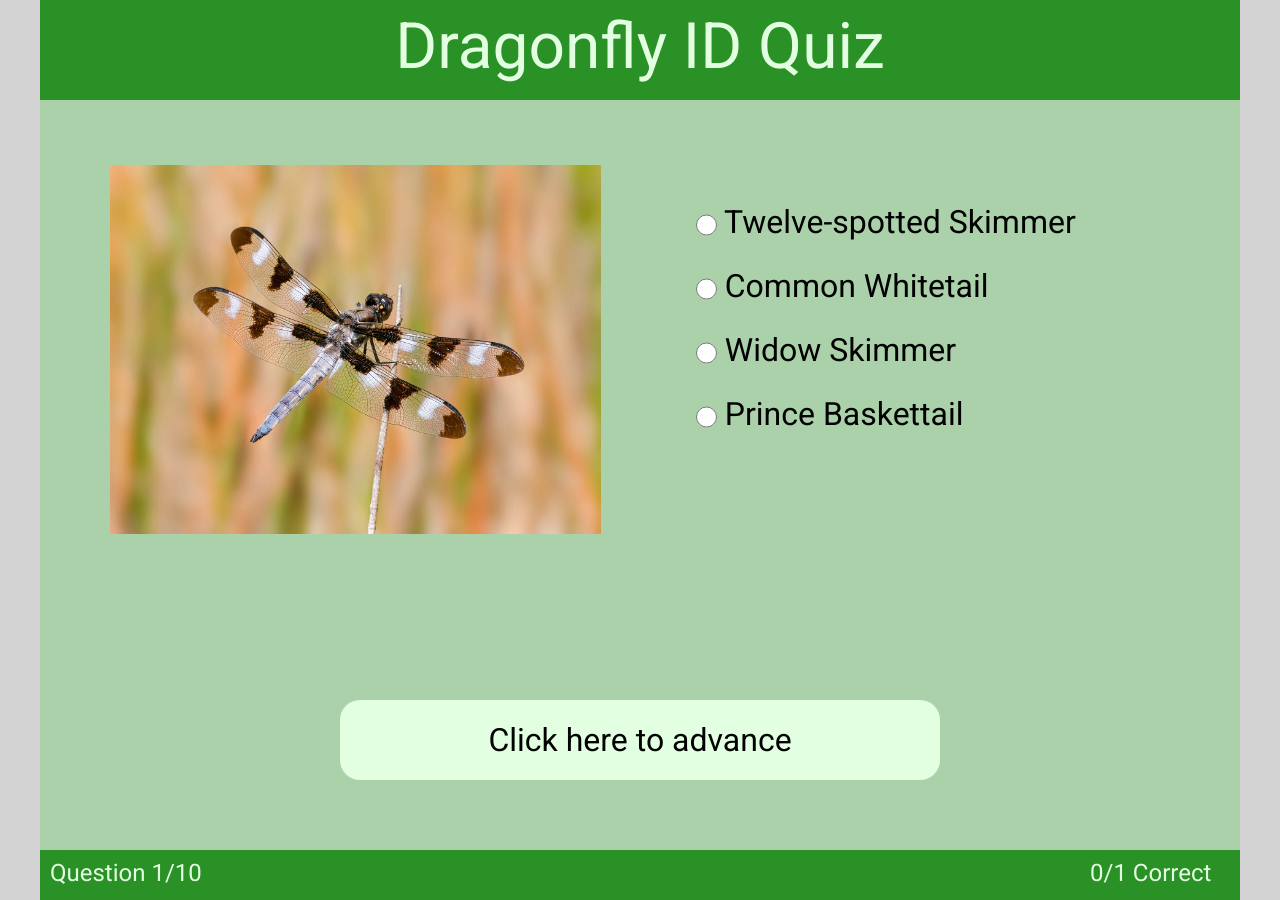
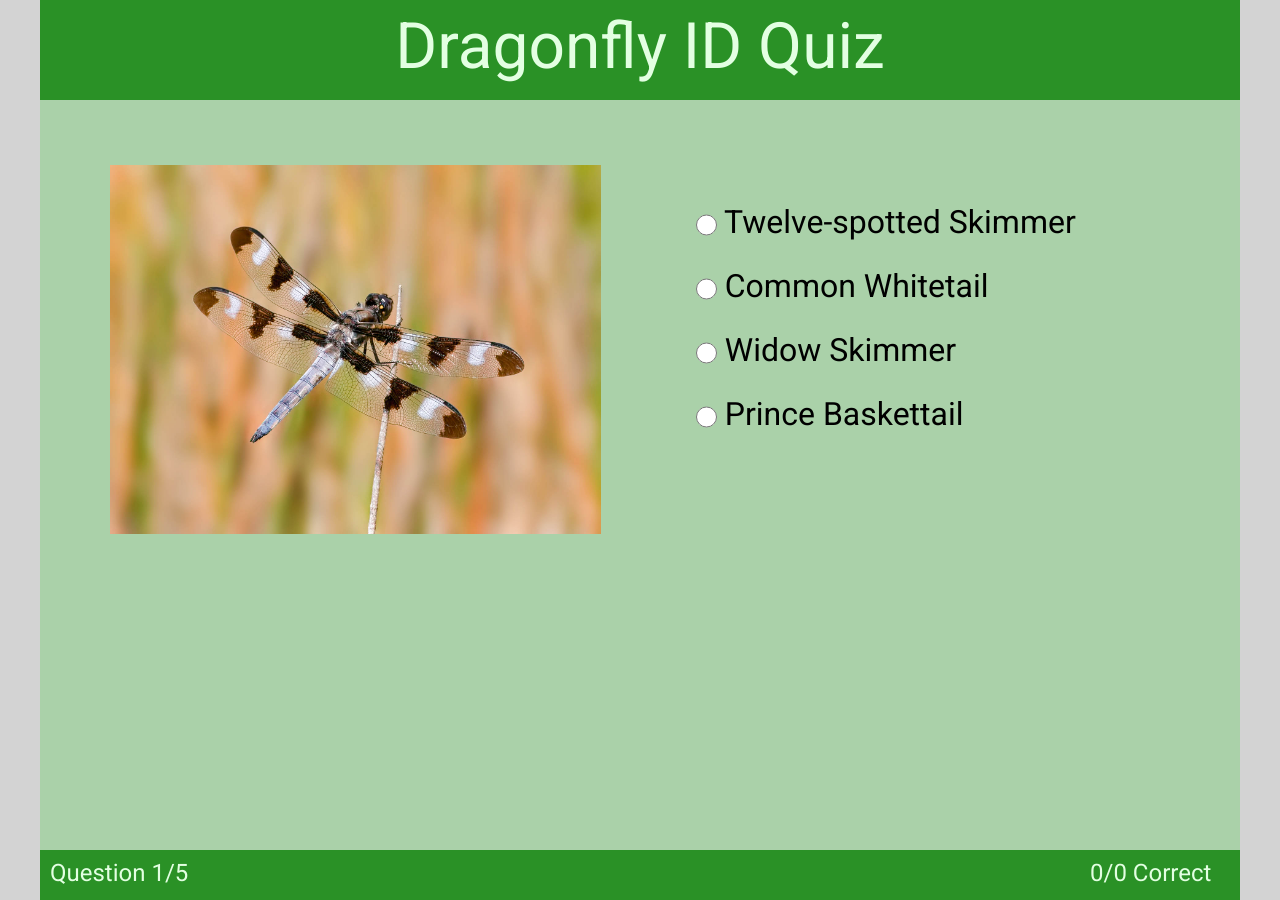
Before and after one commit to luke-morales/Quiz-app, a plain HTML site: page index.html in a window 1280 px wide. Both pictures are taken after a click on the button "Click to Begin Quiz". Drawn offline with nearby package versions, Linux system fonts and the light colour scheme.

Commit message:
Final, commented, working quiz

```diff
--- a/app.js
+++ b/app.js
@@ -1,84 +1,100 @@
+
+//Data for quiz questions
+//array = [image location, answer1, answer2, answer3, answer 4, correct answer]
 var questionObject = {
   Question1: ['img/TwelveSpottedSkimmer.jpg', 'Twelve-spotted Skimmer', 'Common Whitetail', 'Widow Skimmer', 'Prince Baskettail', 'Twelve-spotted Skimmer'],
-  Question2: ['img/BlueCorporal.jpg', 'White Corporal', 'Common Whitetail', 'Blue Corporal', 'Common Baskettail', 'Blue Coporal'],
-  Question3: ['img/WhiteCorporal.jpg', 'Common Whitetail', 'Great Blue Skimmer', 'Widow Skimmer', 'White Corporal', 'White Corporal']
+  Question2: ['img/BlueCorporal.jpg', 'White Corporal', 'Common Whitetail', 'Blue Corporal', 'Common Baskettail', 'Blue Corporal'],
+  Question3: ['img/WhiteCorporal.jpg', 'Common Whitetail', 'Great Blue Skimmer', 'Widow Skimmer', 'White Corporal', 'White Corporal'],
+  Question4: ['img/WidowSkimmer.jpg', 'Common Whitetail', 'Widow Skimmer', 'Twelve-spotted Skimmer', 'Black Saddlebags', 'Widow Skimmer'],
+  Question5: ['img/TwinSpottedSpiketail.jpg', 'Swift River Cruiser', 'Tiger Spiketail', 'Common Sanddragon', 'Twin-spotted Spiketail', 'Twin-spotted Spiketail']
 }
 
-var numberCorrect = 0;
-var currentQuestionNumber = 1;
+//declare global variable to count number correct
+var numberCorrect;
 
-/*
-var junk = questionObject.Question1[1];
-console.log(junk);
-
-Object.keys(questionObject).forEach(function(key){
-  console.log(
-    'The correct answer to`' + key + '` is ' + questionObject[key][5] +
-    '.'
-  );
-})
-*/
-
+//renders the first page
+//pass 0 as the initial page Number to the function that renders each quiz question
+//initialize global count correct number variable
 function renderHeroPage (){
   $('.js-hero').removeClass('hideMe');
   $('.js-quiz-page').addClass('hideMe');
   $('.js-last-page').addClass('hideMe');
   $('.js-hero-button').click(function(){
-    renderQuizPage();
+    numberCorrect = 0;
+    renderQuizPage(0);
   })
 };
 
+//renders the page at the end of the quiz
+//displays the score on the quiz
 function renderLastPage (){
   $('.js-last-page').removeClass('hideMe');
   $('.js-quiz-page').addClass('hideMe');
   $('.js-hero').addClass('hideMe');
-  var totalQuestions = currentQuestionNumber -1;
-  $('.js-total-score').text(numberCorrect + '/' + totalQuestions);
-  numberCorrect = 0;
-  currentQuestionNumber = 1;
+  $('.js-total-score').text(numberCorrect + '/5');
   $('.js-last-page-button').click(function(){
     renderHeroPage();
   })
 };
 
-function renderQuizPage (){
+//renders each quiz page
+//increments page and correct answer counters
+//calls last page function when all questions have been diplayed based on if/else condition
+function renderQuizPage (pageNumber){
+  var newPage;
+  if (pageNumber <5) {
+    pageNumber = pageNumber + 1;
     $('.js-quiz-page').removeClass('hideMe');
     $('.js-hero').addClass('hideMe');
     $('.js-last-page').addClass('hideMe');
-  $('.js-quiz-image').attr('src', questionObject.Question1[0]);
+    var currentKey = pageNumber - 1;
+    var arrayOfKeys = Object.keys(questionObject);
+
+    //Add image and radio button answers to page
+    $('.js-quiz-image').attr('src', questionObject[arrayOfKeys[currentKey]][0]);
     var questionHTML = "";
     for (i=1; i<=4; i++) {
       questionHTML = questionHTML +
-      '<input type="radio" name="dragon" value="' + questionObject.Question1[i] + '"> ' +
-      questionObject.Question1[i] + '<br>'
+        '<input type="radio" name="dragon" value="' + questionObject[arrayOfKeys[currentKey]][i] + '"> ' +
+        questionObject[arrayOfKeys[currentKey]][i] + '<br>'
     };
     $('.js-answers').html(questionHTML);
 
-  $('#left-footer').text('Question ' + currentQuestionNumber + '/10');
-  $('#right-footer').text(numberCorrect + '/' + currentQuestionNumber + ' Correct');
+    //Generate the two footers for the page
+    $('#left-footer').text('Question ' + pageNumber + '/5');
+    $('#right-footer').text(numberCorrect + '/' + (pageNumber-1) + ' Correct');
 
+    //Listen to input and mark Correct or Incorrect
     $('input[type=radio][name=dragon]').change(function() {
-    if (this.value === questionObject.Question1[5]) {
+      event.preventDefault();
+      if (this.value === questionObject[arrayOfKeys[currentKey]][5]) {
         $('.js-correct').removeClass('hideMe');
         $('.js-wrong').addClass('hideMe');
         numberCorrect = numberCorrect + 1;
+        console.log(numberCorrect);
       } else {
-      $('#js-correct-answer').text(questionObject.Question1[5]);
+        $('#js-correct-answer').text(questionObject[arrayOfKeys[currentKey]][5]);
         $('.js-wrong').removeClass('hideMe');
         $('.js-correct').addClass('hideMe');
+        $('js-answers').addClass('hideMe');
       }
+      $('.js-quiz-button').removeClass('hideMe');
       $('input[type=radio][name=dragon]').unbind();
     });
-
 
     $('.js-quiz-button').click(function(){
       $('.js-wrong').addClass('hideMe');
       $('.js-correct').addClass('hideMe');
-    currentQuestionNumber = currentQuestionNumber + 1;
+      $('.js-quiz-button').addClass('hideMe');
+      newPage = pageNumber;
+      renderQuizPage(newPage);
+    });
+  } else {
     renderLastPage();
-  })
+  };
 };
 
+//on ready call the first function to render the first page
 $( document ).ready(function() {
   renderHeroPage();
 });
--- a/index.html
+++ b/index.html
@@ -43,7 +43,7 @@
         <p id="js-correct-answer"></p>
       </button>
 
-      <button class="js-quiz-button" type="button">
+      <button class="js-quiz-button hideMe" type="button">
         Click here to advance
       </button>
 
@@ -69,6 +69,8 @@
 
 
     <script
+            $('#left-footer').text('Question ' + currentQuestionNumber + '/10');
+            $('#right-footer').text(numberCorrect + '/' + currentQuestionNumber + ' Correct');
             src="https://code.jquery.com/jquery-3.2.1.js"
             integrity="sha256-DZAnKJ/6XZ9si04Hgrsxu/8s717jcIzLy3oi35EouyE="
             crossorigin="anonymous"></script>
```
Also changed, not shown: img/TwinSpottedSpiketail.jpg (added), img/WhiteCorporal.jpg (renamed from img/WhiteCoporal.jpg), img/WidowSkimmer.jpg (added). Lines whose indentation alone changed are shown as unchanged.
